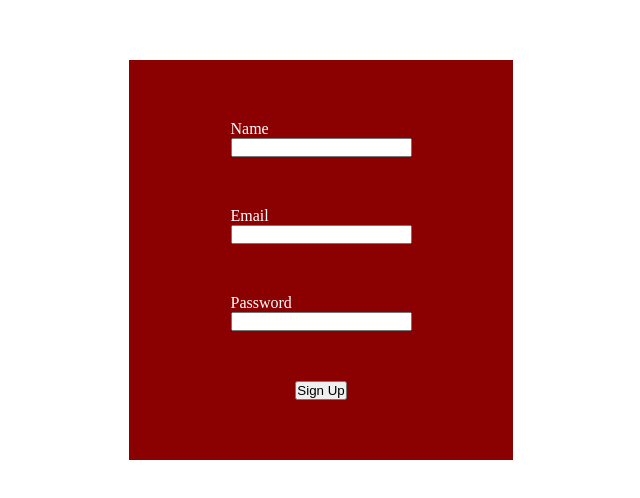
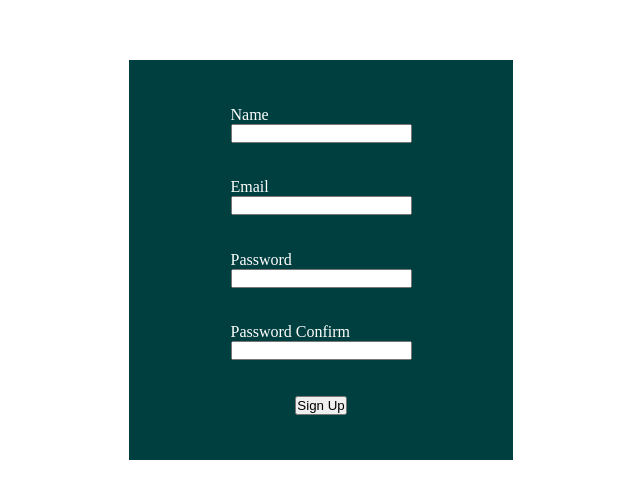
Before and after one commit to HanzaleLatifi/Formik, a React (Create React App) app: page / in a window 1280 px wide. Shown: the part 140-638 px from the top of the page, without its empty margins (319-959 px from the left). Built offline with nearby package versions, Linux system fonts and the light colour scheme.

Commit message:
propsgetField & add passwordConfirm

```diff
--- a/src/App.css
+++ b/src/App.css
@@ -16,12 +16,11 @@
     flex-direction: column;
     align-items: center;
     justify-content: space-evenly;
-    background-color: darkred;
+    background-color: rgb(0, 63, 63);
     color: white;
 
 }
 .error{
-    margin-top: 5px;
-    color: red;
-    font-size:xx-small;
+    color: rgb(187, 6, 6);
+    font-size:small;
 }
--- a/src/SignUpForm/SignUpForm.js
+++ b/src/SignUpForm/SignUpForm.js
@@ -4,7 +4,7 @@ import * as Yup from 'yup';
 
 //1 .
 const initialValues={
-    name:"" , email:"" , password:""
+    name:"" , email:"" , password:"" , passwordConfirm:""
 
 }
 //2.
@@ -15,7 +15,8 @@ const onSubmit=(values)=>{
 const validationSchema=Yup.object({
     name:Yup.string().required('Name is Required') ,
     email:Yup.string().required('Email is required').email('email is invalid') ,
-    password:Yup.string().required('password is Required')
+    password:Yup.string().required('password is Required') ,
+    passwordConfirm:Yup.string().required("password Confirm is required").oneOf([Yup.ref('password'), null], 'Passwords must match')
 
 });
 
@@ -34,20 +35,24 @@ function SignUpForm() {
             <form onSubmit={formik.handleSubmit} className="Form">
                 <div style={{display:"flex" , flexDirection:"column"}}>
                     <label>Name</label>
-                    <input type="text" value={formik.values.name} onBlur={formik.handleBlur} name="name" onChange={formik.handleChange}></input>
+                    <input type="text"  name="name" {...formik.getFieldProps("name")} ></input>
                     {formik.errors.name && formik.touched.name && <div className="error">{formik.errors.name}</div>}
                 </div>
                 <div style={{display:"flex" , flexDirection:"column"}}>
                     <label>Email</label>
-                    <input type="text" value={formik.values.email} onBlur={formik.handleBlur} name="email" onChange={formik.handleChange}></input>
+                    <input type="text"  name="email" {...formik.getFieldProps("email")} ></input>
                     {formik.errors.email && formik.touched.email && <div className="error">{formik.errors.email}</div>}
 
                 </div>
                 <div style={{display:"flex" , flexDirection:"column"}}>
                     <label>Password</label>
-                    <input type="text" value={formik.values.password} onBlur={formik.handleBlur} name="password" onChange={formik.handleChange}></input>
+                    <input type="text"  name="password" {...formik.getFieldProps("password")} ></input>
                     {formik.errors.password && formik.touched.password && <div className="error">{formik.errors.password}</div>}
-
+                </div>
+                <div style={{display:"flex" , flexDirection:"column"}}>
+                    <label>Password Confirm</label>
+                    <input type="text"  name="passwordConfirm" {...formik.getFieldProps("passwordConfirm")} ></input>
+                    {formik.errors.passwordConfirm && formik.touched.passwordConfirm && <div className="error">{formik.errors.passwordConfirm}</div>}
                 </div>
                 <button type="submit">Sign Up</button>
             </form>
```
